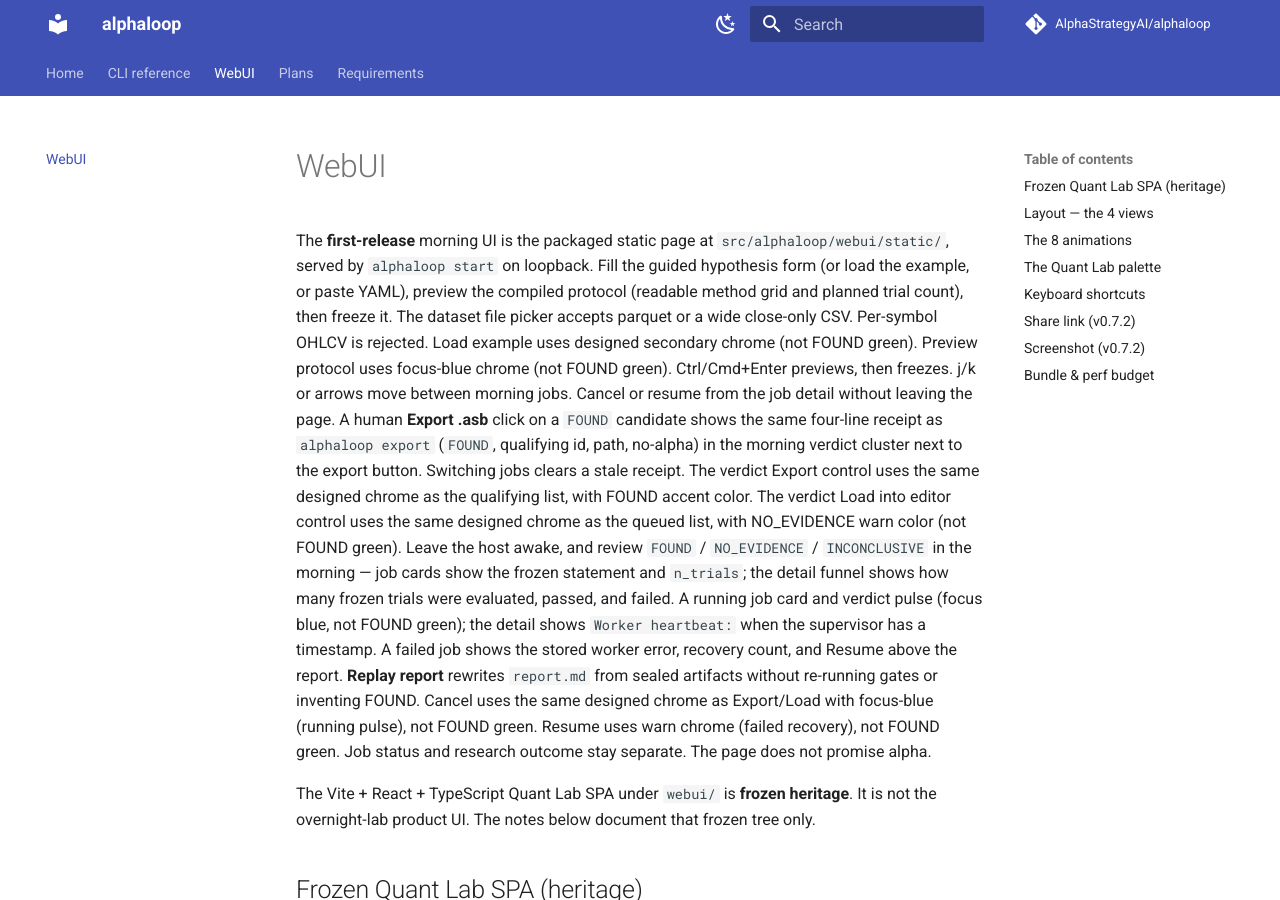
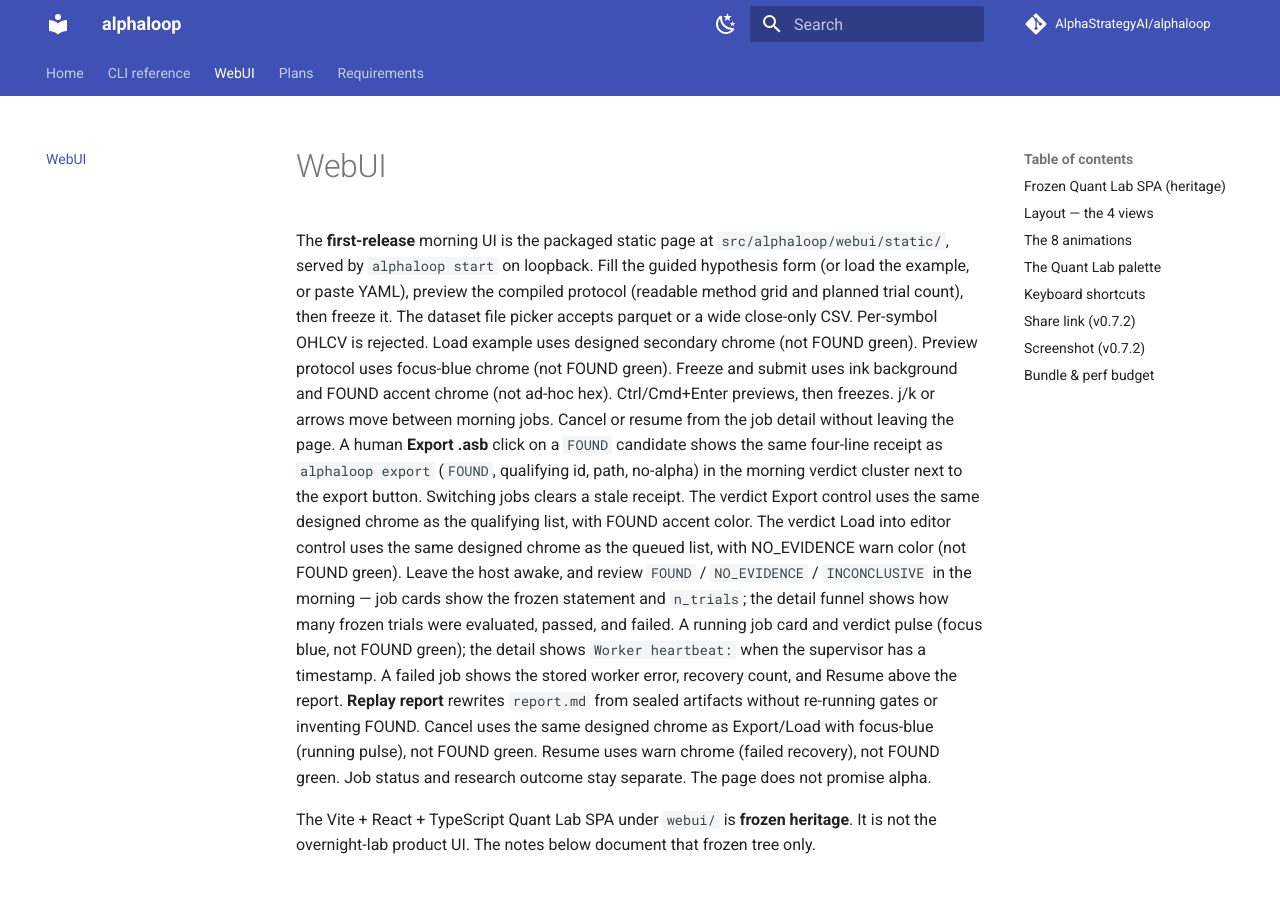
Before and after one commit to AlphaStrategyAI/alphaloop, an MkDocs documentation site: the page built from docs/webui.md, in a window 1280 px wide and 900 px high. Built offline with MkDocs 1.6.1 and Material for MkDocs 9.7.7, drawn with Linux system fonts in a browser that asks for light colours; comment, search, counter and statistics services are not loaded.

Commit message:
feat(webui): give Freeze designed accent chrome
Freeze and submit uses --ink background and --accent border/text like
Preview, not ad-hoc hex. Click and disabled gating stay the same.

Co-authored-by: PatrickFeng <AlphaStrategyAI@users.noreply.github.com>

```diff
--- a/docs/webui.md
+++ b/docs/webui.md
@@ -7,7 +7,8 @@ preview the compiled protocol (readable method grid and planned trial
 count), then freeze it. The dataset file picker accepts parquet or a
 wide close-only CSV. Per-symbol OHLCV is rejected. Load example uses designed secondary chrome
 (not FOUND green). Preview protocol uses focus-blue chrome (not
-FOUND green). Ctrl/Cmd+Enter previews, then freezes. j/k or arrows move between morning
+FOUND green). Freeze and submit uses ink background and FOUND accent
+chrome (not ad-hoc hex). Ctrl/Cmd+Enter previews, then freezes. j/k or arrows move between morning
 jobs. Cancel or resume from the job detail without
 leaving the page. A human **Export .asb** click on a `FOUND` candidate
 shows the same four-line receipt as `alphaloop export` (`FOUND`,
```
Also changed, not shown: docs/plans/2026-08-20-freeze-chrome.md (+5 -5 lines), src/alphaloop/webui/static/styles.css (+6 -2 lines), 2 other files.
